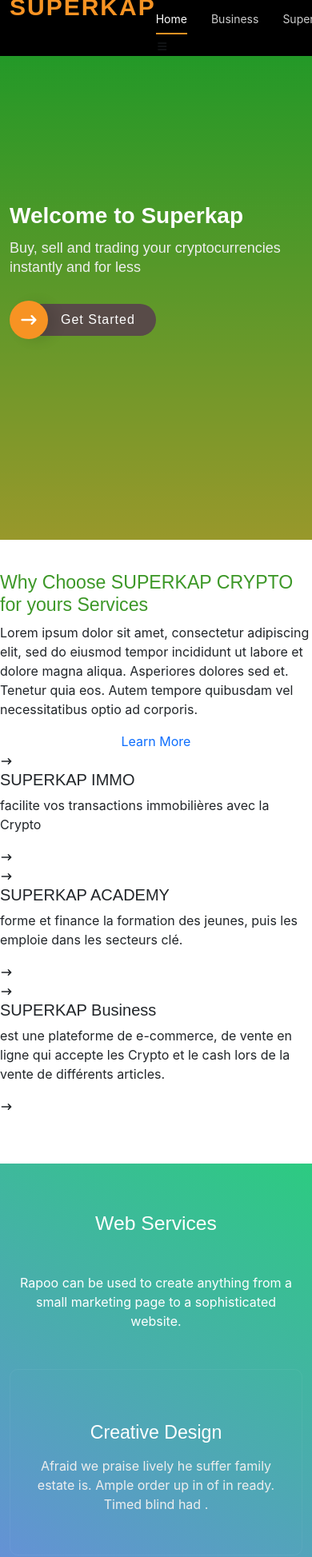
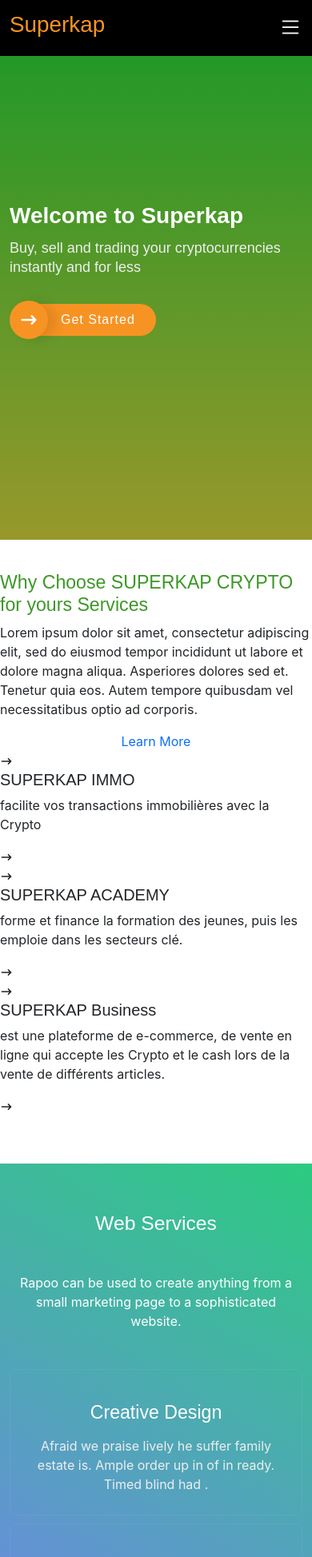
Before and after one commit to yapna-youpi/superkap, a React (Create React App) app: page / in a window 390 px wide. Shown: the top 1947 px of the page at 80% size. Built offline with nearby package versions, Linux system fonts and the light colour scheme.

Commit message:
update navbar responsive

```diff
--- a/src/components/footer/footer.css
+++ b/src/components/footer/footer.css
@@ -89,13 +89,6 @@
   #footer .footer-top .footer-links ul a:hover {
     color: var(--sk-green);
   }
-  /* #footer .footer-top .footer-newsletter form {
-    margin-top: 30px;
-    background: #fff;
-    padding: 6px 10px;
-    position: relative;
-    border-radius: 4px 0 0 4px;
-  } */
   #footer .footer-top .footer-newsletter form {
     margin-top: 30px;
     background: #fff;
@@ -145,3 +138,17 @@
   #footer .fot-link:hover{
       color: var(--sk-orange);
   }
+  @media only  screen and (max-width: 768px) {
+    #footer .footer-info,.footer-links{
+      text-align:  center;
+    }
+    #footer ul li a{
+      text-align: center;
+    }
+    #footer .footer-top .footer-links ul li {
+      padding: 0 0;
+      display: block;
+      align-items: center;
+    }
+
+  }
--- a/src/components/header/header.css
+++ b/src/components/header/header.css
@@ -1,34 +1,49 @@
 
-
-/*--------------------------------------------------------------
-# Header
---------------------------------------------------------------*/
 #header {
   height: 70px;
   transition: all 0.5s;
   z-index: 997;
   background: #000;
 }
-  #header .logo h1 a {
-    font-size: 30px;
-    margin: 0;
-    padding: 6px 0;
-    line-height: 1;
-    font-weight: 700;
-    letter-spacing: 2px;
+#header .logo {
+  display: flex;
+  align-items: center;
   color: var(--sk-orange);
-    text-transform: uppercase;
 }
-  #header .logo h1 a, #header .logo h1 a:hover {
+#header .logo h1 a{
+  margin: auto 0;
   color: var(--sk-orange);
   text-decoration: none;
 }
-  #header .logo img {
-    padding: 0;
-    margin: 0;
-    max-height: 40px;
+#header ul {
+    display: none;
 }
-  @media only screen and (min-width: 992px) {
+#header .navbar .mobile-nav-toggle{
+  display: block;
+  color: white;
+  font-size: 30px;
+}
+
+
+/*
+  * Desktop Navigation
+  */
+@media only screen and (min-width: 768px) {
+
+  #header .navbar{
+    display: block;
+  }
+  #header ul {
+      display: flex;
+  }
+  #header .navbar .mobile-nav-toggle{
+    display: none;
+    color: white;
+    font-size: 30px;
+  }
+
+
+
   #header {
     height: 60px;
   }
@@ -39,17 +54,9 @@
     left: -100%;
   }
 
-  }
   #header .navbar .dropdown .ul li{
     color: var(--sk-green);
   }
-
-  /*--------------------------------------------------------------
-  # Navigation Menu
-  --------------------------------------------------------------*/
-  /*
-  * Desktop Navigation
-  */
   .navbar {
     padding: 0;
   }
@@ -64,7 +71,7 @@
     position: relative;
   }
   .navbar > ul > li + li {
-    margin-left: 30px;
+    margin-left: 14px;
   }
   .navbar a, .navbar a:focus {
     display: flex;
@@ -152,3 +159,12 @@
     left: 100%;
     visibility: visible;
   }
+  .bi-chevron-down::before {
+    transform: translateY(4px)!important;
+  }
+}
+@media only screen and (min-width: 992px){
+  .navbar > ul > li + li {
+    margin-left: 30px;
+  }
+}
--- a/src/components/home/home.css
+++ b/src/components/home/home.css
@@ -95,6 +95,17 @@
   .home a{
     text-decoration: none;
   }
+  .home .btn-get-started{
+    background-color: var(--sk-orange);
+  }
+  .web-service-block {
+    text-align: center;
+    padding: 10px 15px;
+    transition: all .5s ease-in-out;
+    border-radius: 10px;
+    border: 1px solid rgba(255, 255, 255, 0.05);
+    margin-bottom: 10px;
+  }
 
   /*--------------site mode tablette-----------*/
   @media (min-width: 768px){
@@ -183,6 +194,14 @@
       width: 92%;
       margin: 15px auto;
     }
+    .web-service-block {
+      text-align: center;
+      padding: 35px 25px;
+      transition: all .5s ease-in-out;
+      border-radius: 10px;
+      border: 1px solid rgba(255, 255, 255, 0.05);
+      margin-bottom: 10px;
+    }
   }
 
 
@@ -206,15 +225,6 @@
     top: 0px;
     width: 100%;
     height: 100%;
-  }
-
-  .web-service-block {
-    text-align: center;
-    padding: 35px 25px;
-    transition: all .5s ease-in-out;
-    border-radius: 10px;
-    border: 1px solid rgba(255, 255, 255, 0.05);
-    margin-bottom: 10px;
   }
 
   .web-service-block i {
```
Also changed, not shown: src/components/header/Header.jsx (indentation only). Lines whose indentation alone changed are shown as unchanged.
